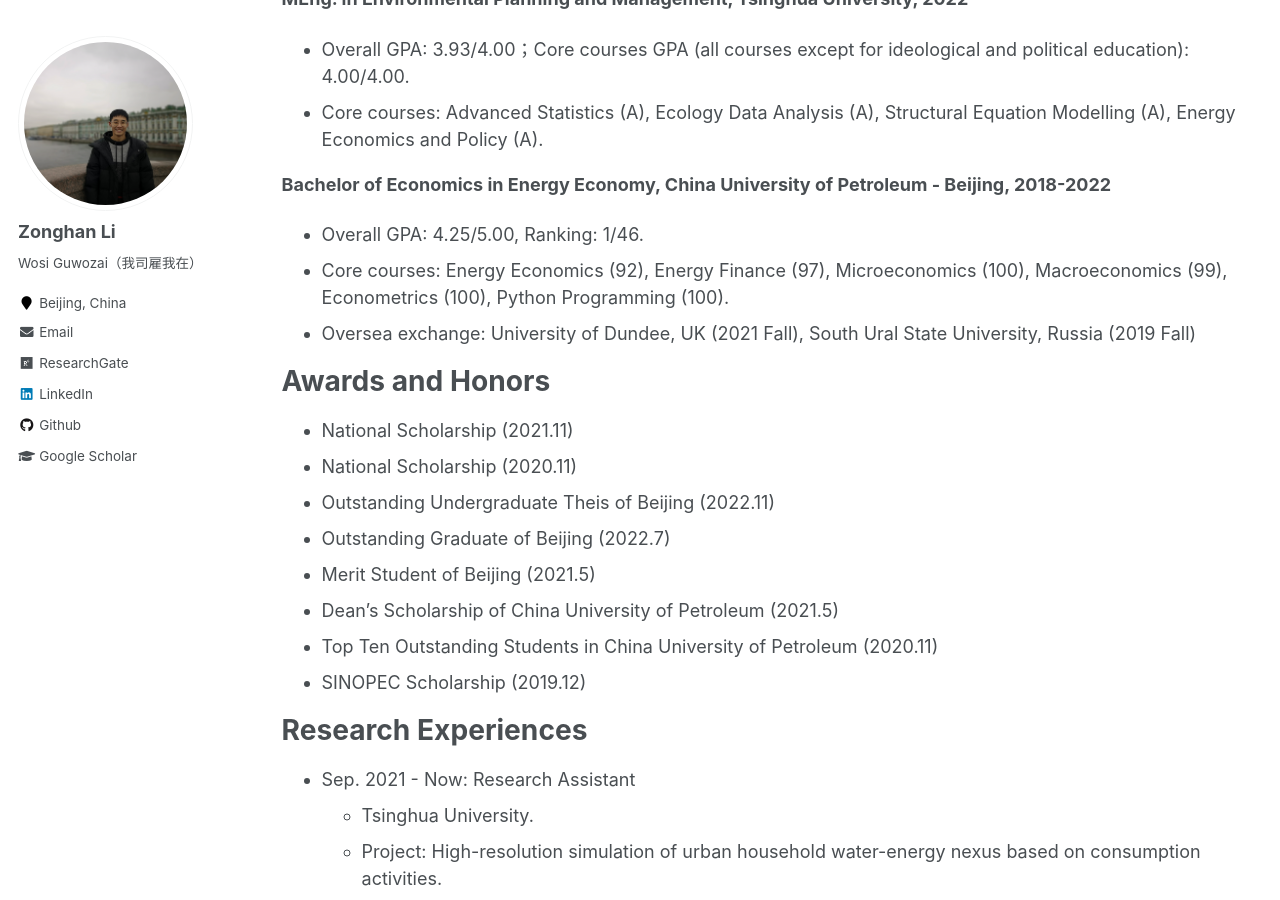
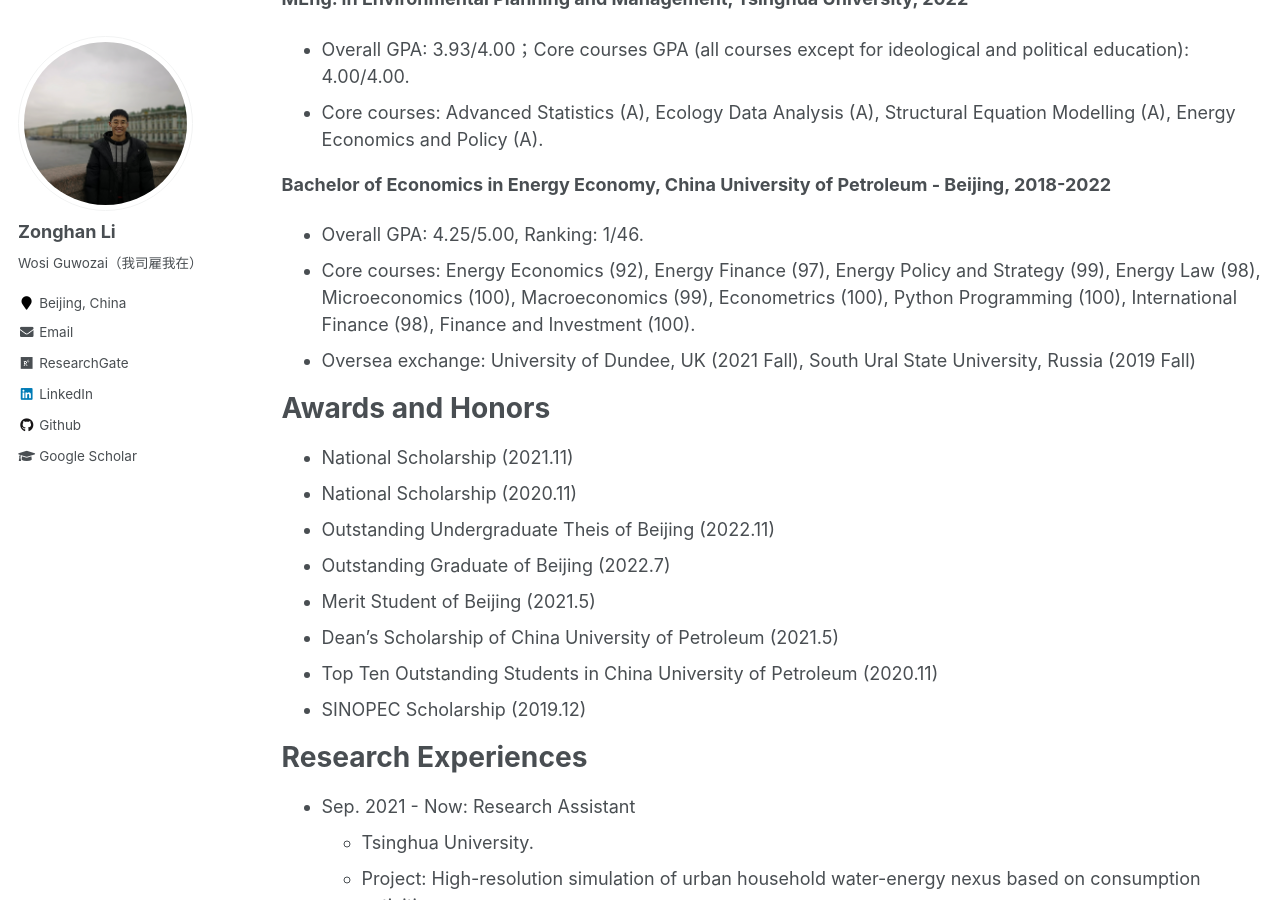
Before and after one commit to lzh3278/lzh.github.io, a Jekyll site: the page built from _pages/cv.md, in a window 1280 px wide and 900 px high, scrolled down 308 px. Built offline with Jekyll 4.4.1, drawn with Linux system fonts in a browser that asks for light colours.

Commit message:
Update cv.md

```diff
--- a/_pages/cv.md
+++ b/_pages/cv.md
@@ -20,7 +20,7 @@ Education
 
 **Bachelor of Economics in Energy Economy, China University of Petroleum - Beijing, 2018-2022**
 * Overall GPA: 4.25/5.00, Ranking: 1/46.
-* Core courses: Energy Economics (92), Energy Finance (97), Microeconomics (100), Macroeconomics (99), Econometrics (100), Python Programming (100).
+* Core courses: Energy Economics (92), Energy Finance (97), Energy Policy and Strategy (99), Energy Law (98), Microeconomics (100), Macroeconomics (99), Econometrics (100), Python Programming (100), International Finance (98), Finance and Investment (100).
 * Oversea exchange: University of Dundee, UK (2021 Fall), South Ural State University, Russia (2019 Fall)
 
 
```
